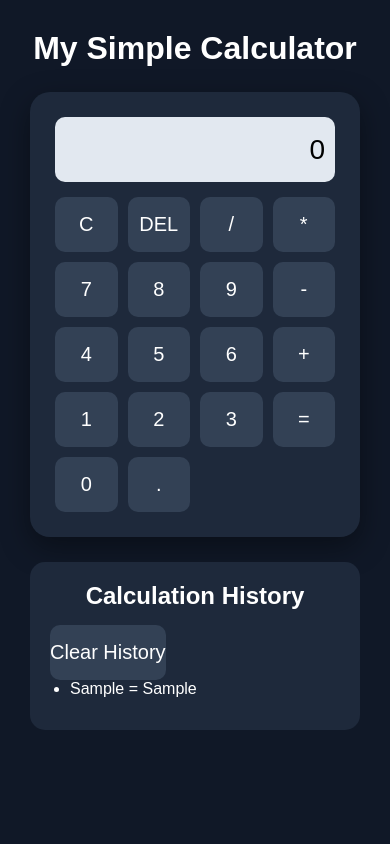
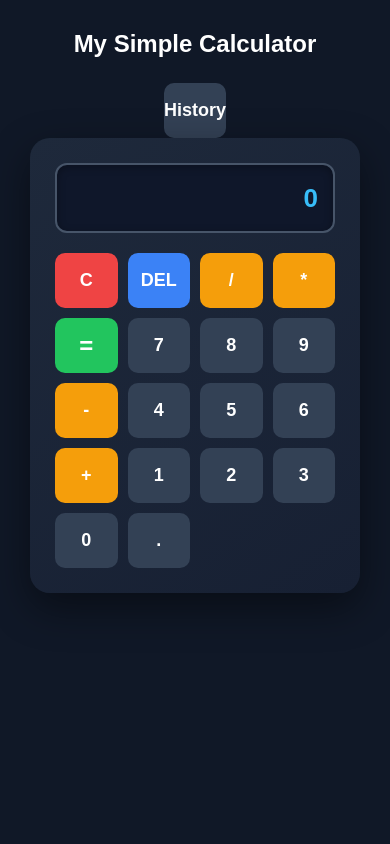
Before and after one commit to pspraveen13143-arch/Full-Stack-SimpleCalculator, a Django app: page / in a window 390 px wide. Run offline with Django 5.2, Linux system fonts and the light colour scheme; tables that the repository leaves empty hold one stand-in row (values such as "Sample post").

Commit message:
Complete calculator UI and functionality

```diff
--- a/calculator_app/static/calculator_app/script.js
+++ b/calculator_app/static/calculator_app/script.js
@@ -1,124 +1,264 @@
+
 const display = document.getElementById("display");
 
 let currentInput = "0";
+let justCalculated = false;
 
 function updateDisplay() {
     display.value = currentInput;
 }
 
+
+// ==============================
+// CALCULATOR BUTTONS
+// ==============================
+
 document.querySelector(".buttons").addEventListener("click", function(event) {
+
     const button = event.target.closest("button");
+    console.log("Button clicked:",button.dataset);
 
     if (!button) return;
 
+
+    // NUMBER BUTTONS
     if (button.dataset.number !== undefined) {
-        if (currentInput === "0" || currentInput === "Error") {
+
+        if (justCalculated || currentInput === "Error") {
             currentInput = button.dataset.number;
-        } else {
+            justCalculated = false;
+        }
+        else if (currentInput === "0") {
+            currentInput = button.dataset.number;
+        }
+        else {
             currentInput += button.dataset.number;
         }
     }
 
+
+    // OPERATORS
     else if (button.dataset.operator !== undefined) {
-        currentInput += button.dataset.operator;
+
+        const operator = button.dataset.operator;
+        const lastChar = currentInput.slice(-1);
+
+        if (currentInput === "Error") {
+            return;
         }
 
-    else if (button.dataset.action === "clear") {
-        currentInput = "0";
+        if (justCalculated) {
+            justCalculated = false;
         }
 
+        // Allow starting with a negative number
+        if (currentInput === "0" && operator === "-") {
+            currentInput = "-";
+        }
+
+        // Prevent operators at the beginning
+        else if (currentInput === "0") {
+            return;
+        }
+
+        // Replace the previous operator
+        else if ("+-*/".includes(lastChar)) {
+            currentInput = currentInput.slice(0, -1) + operator;
+        }
+
+        // Add operator
+        else {
+            currentInput += operator;
+        }
+    }
+
+
+    // CLEAR BUTTON
+    else if (button.dataset.action === "clear") {
+
+        currentInput = "0";
+        justCalculated = false;
+    }
+
+
+    // DELETE BUTTON
     else if (button.dataset.action === "delete") {
+
+        if (justCalculated || currentInput === "Error") {
+            currentInput = "0";
+            justCalculated = false;
+        }
+        else {
             currentInput = currentInput.slice(0, -1) || "0";
         }
+    }
 
+
+    // DECIMAL BUTTON
     else if (button.dataset.action === "decimal") {
+
+        if (justCalculated || currentInput === "Error") {
+            currentInput = "0";
+            justCalculated = false;
+        }
+
+        const parts = currentInput.split(/[+\-*/]/);
+        const lastNumber = parts[parts.length - 1];
+
+        if (!lastNumber.includes(".")) {
             currentInput += ".";
         }
-
-    else if (button.dataset.action === "equals") {
-        try {
-            if (!/^[0-9+\-*/. ]+$/.test(currentInput)) {
-                throw new Error("Invalid");
     }
 
+
+    // EQUALS BUTTON
+    else if (button.dataset.action === "equals") {
+
+        // Prevent repeated saving after the result is displayed
+        if (justCalculated) {
+            return;
+        }
+
+        try {
+
+            // Validate the expression
+            if (!/^[0-9+\-*/. ]+$/.test(currentInput)) {
+                throw new Error("Invalid expression");
+            }
+
+            // Prevent incomplete expressions
+            if ("+-*/".includes(currentInput.slice(-1))) {
+                throw new Error("Incomplete expression");
+            }
+
+            // Calculate the result
             const answer = Function(
                 '"use strict"; return (' + currentInput + ')'
             )();
 
+            // Check for invalid results
             if (!Number.isFinite(answer)) {
-                throw new Error("Invalid");
+                throw new Error("Invalid calculation");
             }
 
             const expression = currentInput;
 
             currentInput = String(answer);
+            justCalculated = true;
 
-// Save calculation in Django database
+            updateDisplay();
+
+
+            // SAVE CALCULATION TO DJANGO / MYSQL
             fetch('/save-calculation/', {
                 method: 'POST',
+
                 headers: {
                     'Content-Type': 'application/json',
-        'X-CSRFToken':document.querySelector('[name=csrfmiddlewaretoken]').value
+                    'X-CSRFToken': document.querySelector(
+                        '[name=csrfmiddlewaretoken]'
+                    ).value
                 },
+
                 body: JSON.stringify({
                     expression: expression,
                     result: String(answer)
                 })
             })
-.then(response => response.json())
+            .then(response => {
+                if (!response.ok) {
+                    throw new Error("Failed to save calculation");
+                }
+
+                return response.json();
+            })
             .then(data => {
-    console.log(data);
+                console.log("Calculation saved:", data);
+                loadHistory();
             })
             .catch(error => {
-    console.error('Error saving calculation:', error);
+                console.error("Error saving calculation:", error);
             });
 
-        } catch {
+        }
+
+        catch (error) {
             currentInput = "Error";
+            justCalculated = false;
         }
     }
 
     updateDisplay();
 });
 
+
+// ==============================
+// CALCULATION HISTORY
+// ==============================
+
 function loadHistory() {
+
     fetch('/history/')
         .then(response => response.json())
         .then(data => {
-            const historyList = document.getElementById('history-list');
 
-            historyList.innerHTML = '';
+            const historyList = document.getElementById("history-list");
 
+            historyList.innerHTML = "";
+
+
+            // If history is empty
             if (data.history.length === 0) {
-                const li = document.createElement('li');
-                li.textContent = 'No calculations yet';
+
+                const li = document.createElement("li");
+
+                li.textContent = "No calculations yet";
+
                 historyList.appendChild(li);
+
                 return;
             }
 
+
+            // Display history
             data.history.forEach(item => {
-                const li = document.createElement('li');
 
-                li.textContent =
-                    `${item.expression} = ${item.result}`;
+                const li = document.createElement("li");
+
+                li.textContent = `${item.expression} = ${item.result}`;
 
                 historyList.appendChild(li);
             });
         })
+
         .catch(error => {
-            console.error('Error loading history:', error);
+            console.error("Error loading history:", error);
         });
 }
 
-// Load history when the webpage opens
+
+// HISTORY BUTTON
+document.getElementById("history-btn")
+    .addEventListener("click", function() {
+
+        const historyPanel = document.getElementById("history-panel");
+
+        historyPanel.classList.toggle("show");
+
+        loadHistory();
+    });
+
+
+// Load history when webpage opens
 loadHistory();
 
 
-
-
+// ==============================
+// CLEAR HISTORY
+// ==============================
 
 document.getElementById("clear-history-btn")
-    .addEventListener("click", function () {
+    .addEventListener("click", function() {
 
         if (!confirm("Are you sure you want to delete all history?")) {
             return;
@@ -129,23 +269,98 @@ document.getElementById("clear-history-btn")
         ).value;
 
         fetch('/clear-history/', {
+
             method: 'POST',
+
             headers: {
                 'X-CSRFToken': csrfToken
             }
         })
+
         .then(response => {
+
             if (!response.ok) {
                 throw new Error("Could not clear history");
             }
+
             return response.json();
         })
+
         .then(data => {
+
             alert(data.message);
+
             loadHistory();
         })
+
         .catch(error => {
+
             console.error(error);
+
             alert("Error clearing history");
         });
     });
+
+
+// ==============================
+// KEYBOARD SUPPORT
+// ==============================
+
+document.addEventListener("keydown", function(event) {
+
+    const key = event.key;
+
+
+    // Numbers
+    if (key >= "0" && key <= "9") {
+
+        document.querySelector(`[data-number="${key}"]`).click();
+    }
+
+
+    // Operators
+    else if (["+", "-", "*", "/"].includes(key)) {
+
+        document.querySelector(`[data-operator="${key}"]`).click();
+    }
+
+
+    // Enter = Equals
+    else if (key === "Enter") {
+
+        event.preventDefault();
+
+        document.querySelector('[data-action="equals"]').click();
+    }
+
+
+    // Backspace = Delete
+    else if (key === "Backspace" || key === "Delete") {
+
+        event.preventDefault();
+
+        document.querySelector('[data-action="delete"]').click();
+    }
+
+
+    // C = Clear
+    else if (key.toLowerCase() === "c") {
+
+        document.querySelector('[data-action="clear"]').click();
+    }
+
+
+    // Escape = Clear
+    else if (key === "Escape") {
+
+        document.querySelector('[data-action="clear"]').click();
+    }
+
+
+    // Decimal
+    else if (key === ".") {
+
+        document.querySelector('[data-action="decimal"]').click();
+    }
+
+});
--- a/calculator_app/static/calculator_app/style.css
+++ b/calculator_app/static/calculator_app/style.css
@@ -22,23 +22,36 @@ h1 {
 }
 
 .calculator {
-    background: #1e293b;
+    background: linear-gradient(145deg,#1e293b,#172033);
     padding: 25px;
     border-radius: 20px;
     width: 330px;
-    box-shadow: 0 10px 30px rgba(0,0,0,0.4);
+    box-shadow: 0 15px 40px rgba(0,0,0,0.45);
+}
+.main-content {
+    display: flex;
+    flex-direction: row;
+    align-items: flex-start;
+    justify-content: center;
+    gap:30px;
+    flex-wrap: wrap;
+    width: 100%;
 }
 
 #display {
     width: 100%;
-    height: 65px;
-    margin-bottom: 15px;
-    font-size: 28px;
+    height: 70px;
+    margin-bottom: 20px;
+    font-size: 32px;
+    font-weight: bold;
     text-align: right;
-    padding: 10px;
-    border: none;
-    border-radius: 10px;
-    background: #e2e8f0;
+    padding: 15px;
+    border: 2px solid#475569;
+    border-radius: 12px;
+    background: #0f172a;
+    color: #38bdf8;
+    outline: none;
+    box-shadow: inset 0 2px 8px rgba(0,0,0,0.3);
 }
 
 .buttons {
@@ -50,35 +63,51 @@ h1 {
 button {
     height: 55px;
     font-size: 20px;
+    font-weight: bold;
     border: none;
     border-radius: 10px;
     background: #334155;
     color: white;
     cursor: pointer;
+    transition: 0.2s ease;
 }
 
 button:hover {
-    background: #475569;
+    filter: brightness(1.15);
+    transform: translateY(-2px);
+
 }
 
 button:active {
     transform: scale(0.95);
+    filter: brightness(0.9);
 }
 
-.container{
-    width: 100%;
+.container {
     display: flex;
     flex-direction: column;
     align-items: center;
+    padding: 20px;
+    width:100%;
+
 }
 
 .history {
     width: 330px;
-    margin-top: 25px;
+    margin-top: 0;
     padding: 20px;
-    background: #1e293b;
+    background: linear-gradient(145deg,#1e293b,#172033);
     color: white;
-    border-radius: 15px;
+    border:1px solid #334155;
+    border-radius: 20px;
+    display: none;
+    box-sizing: border-box;
+    max-height: 500px;
+    overflow-y: auto;
+    box-shadow: 0 15px 40px rgba(0,0,0,0.45);
+}
+.history.show{
+    display: block;
 }
 
 .history h2 {
@@ -94,3 +123,81 @@ button:active {
     margin-bottom: 12px;
     font-size: 16px;
 }
+
+
+
+button[data-operator]{
+    background: #f59e0b;
+    color: white;
+}
+button[data-operator]:hover{
+    background: #d97706;
+}
+
+
+
+/* Clear button */
+button[data-action="clear"] {
+    background: #ef4444;
+}
+
+button[data-action="clear"]:hover {
+    background: #dc2626;
+}
+
+/* Delete button */
+button[data-action="delete"] {
+    background: #3b82f6;
+}
+
+button[data-action="delete"]:hover {
+    background: #2563eb;
+}
+
+
+
+/* Equals button */
+button[data-action="equals"] {
+    background: #22c55e;
+    color: white;
+    font-size: 24px;
+}
+
+button[data-action="equals"]:hover {
+    background: #16a34a;
+}
+
+/* Mobile Responsive Design */
+@media (max-width: 480px) {
+
+    body {
+        padding: 20px 10px;
+    }
+
+    h1 {
+        font-size: 24px;
+    }
+
+    .container {
+        padding: 10px;
+    }
+
+    .main-content {
+        gap: 20px;
+    }
+
+    .calculator,
+    .history {
+        width: 100%;
+        max-width: 330px;
+    }
+
+    button {
+        height: 55px;
+        font-size: 18px;
+    }
+
+    #display {
+        font-size: 26px;
+    }
+}
--- a/calculator_app/templates/index.html
+++ b/calculator_app/templates/index.html
@@ -15,20 +15,23 @@
         {% csrf_token %}
     </form>
 
-    <div class="container">
+<div class="container">
 
-        <h1>My Simple Calculator</h1>
+    <h1>My Simple Calculator</h1>
+
+    <button id="history-btn" type="button">History</button>
+
+    <div class="main-content">
 
         <div class="calculator">
-
             <input type="text" id="display" value="0" readonly>
 
             <div class="buttons">
-
                 <button data-action="clear">C</button>
                 <button data-action="delete">DEL</button>
                 <button data-operator="/">/</button>
                 <button data-operator="*">*</button>
+                <button data-action="equals">=</button>
 
                 <button data-number="7">7</button>
                 <button data-number="8">8</button>
@@ -43,25 +46,23 @@
                 <button data-number="1">1</button>
                 <button data-number="2">2</button>
                 <button data-number="3">3</button>
-                <button data-action="equals">=</button>
+
 
                 <button data-number="0">0</button>
                 <button data-action="decimal">.</button>
-
             </div>
-
         </div>
 
+        <section class="history" id="history-panel">
+            <h2>Calculation History</h2>
+            <button id="clear-history-btn" type="button">Clear History</button>
+            <ul id="history-list">
+                <li>Loading history...</li>
+            </ul>
+        </section>
+
     </div>
-
-    <section class ="history">
-        <h2>Calculation History</h2>
-        <button id ="clear-history-btn" type="button">Clear History</button>
-        <ul id ="history-list">
-            <li>Loding history...</li>
-        </ul>
-    </section>
-
+</div>
     <script src="{% static 'calculator_app/script.js' %}">
 
     </script>
--- a/calculator_app/views.py
+++ b/calculator_app/views.py
@@ -51,7 +51,6 @@ def calculation_history(request):
     return JsonResponse({'history': history})
 
 
-
 @require_POST
 def clear_history(request):
     Calculation.objects.all().delete()
```
Lines whose indentation alone changed are shown as unchanged.
